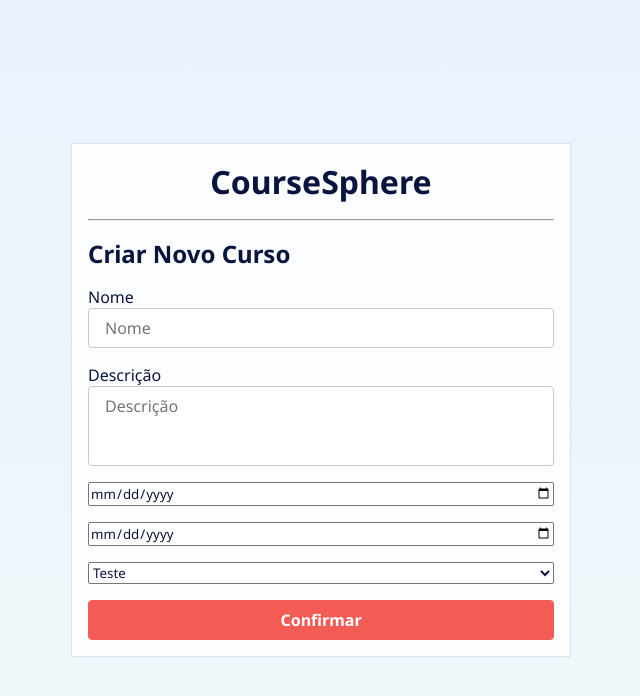
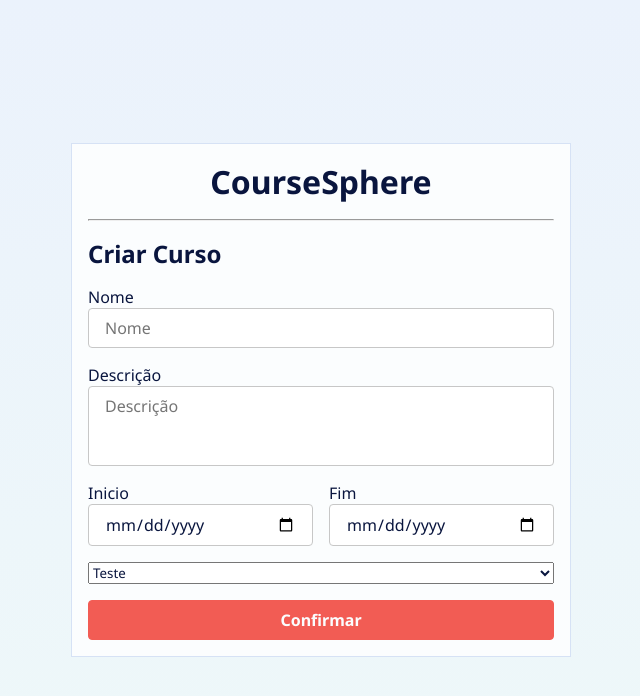
Before and after one commit to Jonas-petty/CourseSphere, a React (Vite) app: page /create/course in a window 1280 px wide. Shown: the top 696 px of the page, without its empty margins (319-959 px from the left). Built offline with nearby package versions, Linux system fonts and the light colour scheme.

Commit message:
feat: add DateRange component

```diff
--- /dev/null
+++ b/src/components/atoms/DatePicker.jsx
@@ -0,0 +1,31 @@
+import styled from "styled-components";
+
+const DatePickerStyled = styled.input`
+    font-size: 1rem;
+    padding: 0.5rem 1rem;
+    border: 1px solid var(--Neutral_300);
+    border-radius: 0.25rem;
+
+    &:hover {
+        border: 1px solid var(--Neutral_600);
+    }
+
+    &:focus {
+        outline: 1px solid var(--Neutral_600);
+    }
+`;
+
+function DatePicker({ id, value, onChange, required = true, min }) {
+    return (
+        <DatePickerStyled
+            type="date"
+            id={id}
+            value={value}
+            onChange={(event) => onChange(event.target.value)}
+            min={min}
+            required={required}
+        />
+    );
+}
+
+export default DatePicker;
--- /dev/null
+++ b/src/components/molecules/DateRange.jsx
@@ -0,0 +1,46 @@
+import styled from "styled-components";
+import LabeledDatePicker from "./LabeledDatePicker";
+
+const Container = styled.div`
+    display: flex;
+    gap: 1rem;
+
+    @media (max-width: 767.98px) {
+        flex-direction: column;
+    }
+`;
+
+function DateRange({
+    startId,
+    endId,
+    startLabel = "start",
+    endLabel = "end",
+    startValue,
+    endValue,
+    startOnChange,
+    endOnChange,
+    startRequired,
+    endRequired,
+}) {
+    return (
+        <Container>
+            <LabeledDatePicker
+                id={startId}
+                labelText={startLabel}
+                value={startValue}
+                onChange={startOnChange}
+                required={startRequired}
+            />
+            <LabeledDatePicker
+                id={endId}
+                labelText={endLabel}
+                value={endValue}
+                onChange={endOnChange}
+                required={endRequired}
+                min={startValue}
+            />
+        </Container>
+    );
+}
+
+export default DateRange;
--- /dev/null
+++ b/src/components/molecules/LabeledDatePicker.jsx
@@ -0,0 +1,26 @@
+import styled from "styled-components";
+import Label from "../atoms/Label";
+import DatePicker from "../atoms/DatePicker";
+
+const Container = styled.div`
+    flex: 1;
+    display: flex;
+    flex-direction: column;
+`;
+
+function LabeledDatePicker({ id, labelText, value, min, onChange, required }) {
+    return (
+        <Container>
+            <Label htmlFor={id} text={labelText} />
+            <DatePicker
+                id={id}
+                value={value}
+                onChange={onChange}
+                min={min}
+                required={required}
+            />
+        </Container>
+    );
+}
+
+export default LabeledDatePicker;
--- a/src/components/templates/CreateCourseTemplate.jsx
+++ b/src/components/templates/CreateCourseTemplate.jsx
@@ -3,6 +3,7 @@ import Text from "../atoms/Text";
 import LabeledInput from "../molecules/LabeledInput";
 import Button from "../atoms/Button";
 import LabeledTextarea from "../molecules/LabeledTextarea";
+import DateRange from "../molecules/DateRange";
 const Container = styled.div`
     background: var(--Light_Gradient);
     height: 100vh;
@@ -11,7 +12,6 @@ const Container = styled.div`
     flex-direction: column;
     align-items: center;
     justify-content: center;
-
 `;
 
 const Form = styled.form`
@@ -23,30 +23,39 @@ const Form = styled.form`
     flex-direction: column;
     gap: 1rem;
 
-    @media (min-width: 576px){
-    	width: 500px;
+    @media (min-width: 576px) {
+        width: 500px;
     }
 `;
 
-function CreateCourseTemplate({ isNewCourse, createdCourse, setCreatedCourse }) {
+function CreateCourseTemplate({
+    isNewCourse,
+    createdCourse,
+    setCreatedCourse,
+}) {
+    function handleChange(field, value) {
+        setCreatedCourse((prev) => ({ ...prev, [field]: value }));
+    }
 
-    function handleChange(field, value) {
-        setCreatedCourse((prev) => ({...prev, [field]: value}))
+    function handleSubmit(event) {
+        console.log(createdCourse)
     }
 
     return (
         <Container>
-            <Form>
+            <Form action={handleSubmit}>
                 <Text text="CourseSphere" />
                 <hr />
-                <Text type="medium" text="Criar Novo Curso" />
+                <Text type="medium" text="Criar Curso" />
                 <LabeledInput
                     id="name"
                     LabelText="Nome"
                     type="text"
                     placeholder="Nome"
                     value={createdCourse.name}
-                    onChange={(value) => {handleChange("name", value)}}
+                    onChange={(value) => {
+                        handleChange("name", value);
+                    }}
                     minLength={3}
                     required={true}
                 />
@@ -55,11 +64,23 @@ function CreateCourseTemplate({ isNewCourse, createdCourse, setCreatedCourse })
                     labelText="Descrição"
                     placeholder="Descrição"
                     value={createdCourse.description}
-                    onChange={(value) => {handleChange("description", value)}}
+                    onChange={(value) => {
+                        handleChange("description", value);
+                    }}
                     maxLength={500}
                 />
-                <input type="date" name="" id="" />
-                <input type="date" name="" id="" />
+                <DateRange
+                    startId="start_date"
+                    startLabel="Inicio"
+                    startValue={createdCourse.start_date}
+                    startOnChange={(value) => handleChange("start_date", value)}
+                    startRequired={true}
+                    endId="end_date"
+                    endLabel="Fim"
+                    endValue={createdCourse.end_date}
+                    endOnChange={(value) => handleChange("end_date", value)}
+                    endRequired={true}
+                />
                 <select>
                     <option value="teste">Teste</option>
                 </select>
```
